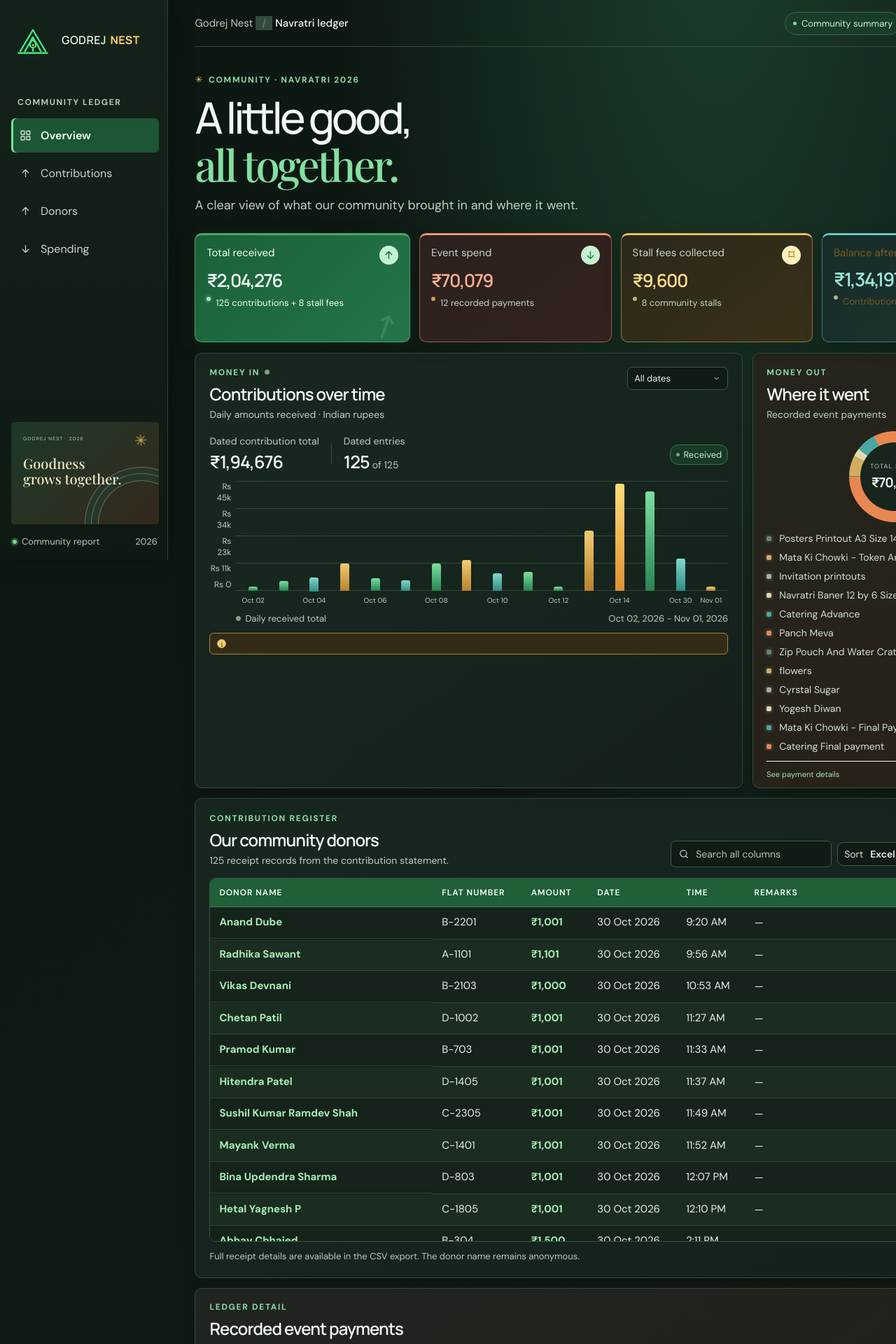
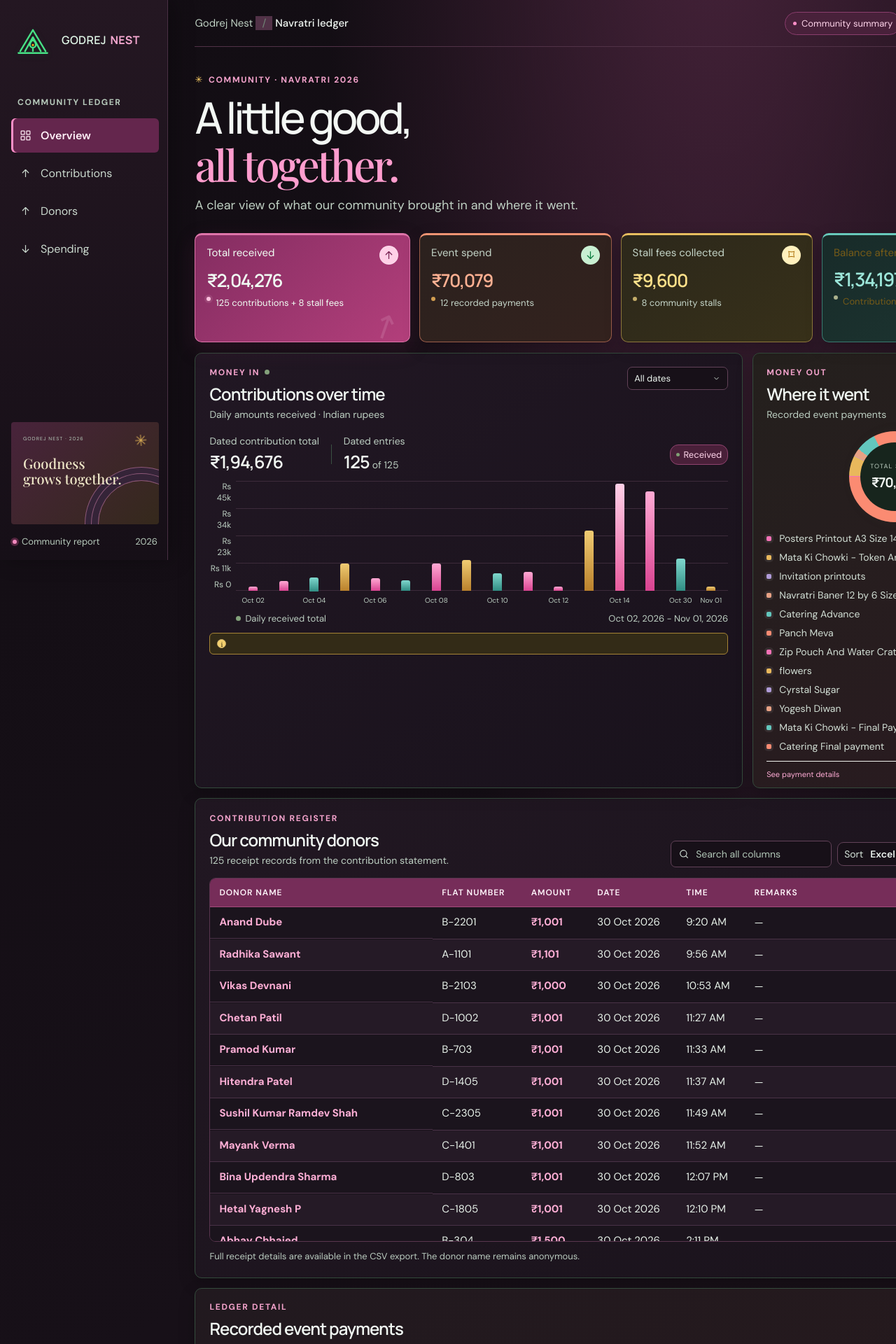
Before and after one commit to abhisheksawant52/Godrejnest, a React (Vite) app: page / in a window 1280 px wide. Shown: the top 1920 px of the page at 70% size. Built offline with nearby package versions, Linux system fonts and the light colour scheme; a web font is replaced by a local one.

Commit message:
Updating Data

```diff
--- a/src/main.jsx
+++ b/src/main.jsx
@@ -44,7 +44,7 @@
  const outOfYearReceipts=statement.receipts.filter(record=>{const date=parseStatementDate(record.date);return date&&date.getUTCFullYear()!==2026;});
  const outOfYearTotal=outOfYearReceipts.reduce((sum,record)=>sum+Number(record.amount||0),0);
  const trendNote=[outOfYearReceipts.length&&`${outOfYearReceipts.length} receipt${outOfYearReceipts.length===1?' is':'s are'} dated outside 2026 (${money(outOfYearTotal)} total); included in the overall contribution total but excluded from this 2026 trend.`].filter(Boolean).join(' ');
- const spendColors=['#63876a','#d2ad61','#a4b29c','#e4d7ad','#49a8a2','#e98751'];
+ const spendColors=['#f472b6','#e9b85c','#b09bd8','#e7a184','#63c7bd','#fb8b72'];
  let spendAngle=0;
  const spendGradient=`conic-gradient(${expenses.map((entry,index)=>{const start=spendAngle;spendAngle+=Number(entry.amount)/spendTotal*360;return `${spendColors[index%spendColors.length]} ${start}deg ${spendAngle}deg`;}).join(',')})`;
  const dateRange=visibleReceipts.length?`${visibleReceipts[0].day}, 2026 - ${visibleReceipts[visibleReceipts.length-1].day}, 2026`:'No dated entries';
--- a/src/styles.css
+++ b/src/styles.css
@@ -734,3 +734,60 @@
 }
 @media(hover:hover){.panel{transition:transform .2s ease,border-color .2s ease,box-shadow .2s ease}.panel:hover{transform:translateY(-2px);border-color:#52765d;box-shadow:0 14px 32px #0004}.export-button,.panel-link,.back-link,.scroll-top{transition:transform .18s ease,background-color .18s ease,color .18s ease}}
 @media(prefers-reduced-motion:reduce){html{scroll-behavior:auto}.panel,.stat-card,.side-nav a,.bar-column .bar,.export-button,.panel-link,.back-link,.scroll-top{transition:none!important;animation:none!important}.heading-aside-icon,.art-star{animation:none!important}}
+
+/* Pink and plum accents replace the previous green-led palette. */
+:root{--green:#f28abf;--green-dark:#d94891;--line:#513247}
+body{background:radial-gradient(ellipse at 80% -10%,#48233b 0%,transparent 39%),linear-gradient(145deg,#120d13 0%,#171018 54%,#1c1219 100%)}
+.sidebar{background:linear-gradient(180deg,#241722,#160f17);border-color:#493044}
+.brand-mark{stroke:#f28abf}.brand-name b,.sidebar>.brand .brand-name b{color:#f5a8d0}
+.side-nav a:hover{background:#392239}
+.side-nav a.active{background:#64264d;color:#fff0f7;box-shadow:inset 3px 0 #ff8fc8}
+.navratri-art{background:linear-gradient(135deg,#48233b,#35291c);color:#f5add1}
+.navratri-art:after{border-color:#8d5878;box-shadow:0 0 0 9px #352438,0 0 0 10px #8d5878,0 0 0 18px #352438,0 0 0 19px #8d5878}
+.topbar{border-color:#513247}.breadcrumb span,.divider{background-color:#513247}
+.privacy-chip{background:#48213a;border-color:#8a3d6d;color:#ffd5eb}.privacy-chip span{background:#ff8fc8}
+.round-avatar{background:#542949;color:#ffe3f1}
+.page-heading h1 em{color:#ff9dce}.kicker,.panel-kicker{color:#f4a3cc}
+.stat-card{border-top-color:#e975ad}
+.stat-primary{background:linear-gradient(135deg,#842d61,#b33f7b);border-color:#df75aa;box-shadow:0 10px 28px #5e1f4540}
+.stat-primary .stat-icon{background:#ffd0e7;color:#74204e}.stat-primary .stat-dot{background:#ffc1df}
+.stat-watermark{color:#ffe2f124}
+.trend-panel{background:linear-gradient(145deg,#211723,#19121c)}
+.breakdown-panel{background:linear-gradient(145deg,#24201d,#291a20)}
+.donors-panel{background:linear-gradient(145deg,#211722,#1a131c)}
+.activity-panel{background:linear-gradient(145deg,#21191f,#281a1c)}
+.stalls-panel{background:linear-gradient(145deg,#29211c,#302318)}
+.balance-panel{background:linear-gradient(135deg,#45233b,#321b30);border-color:#754263}
+.balance-panel h2 em,.balance-flower{color:#ffc0df}
+.select-pill,.table-search,.sort-select{background:#171018;border-color:#624258}
+.chart-badge{background:#492039;border-color:#90436f;color:#ffd5eb}
+.grid-lines i{background:#3d2b3b}
+.bar{background:linear-gradient(180deg,#ffaad4,#d94391)}
+.bar-column:nth-child(3n) .bar{background:linear-gradient(180deg,#80d8ce,#308d83)}
+.bar-column:nth-child(4n) .bar{background:linear-gradient(180deg,#f0cc73,#ba812c)}
+.bar-column:hover .bar,.bar-column.peak .bar{background:linear-gradient(180deg,#ffd0e7,#e85b9e)}
+.panel-link,.back-link{color:#ffacd5}.panel-link:hover,.back-link:hover{color:#ffe0ef}
+.donor-table-scroll,.table-scroll{background:#171018;border-color:#59364f}
+.donor-table th,.activity-panel th{background:#762d59;color:#fff5fa;border-color:#a54b7d}
+.donor-table td,.activity-panel td{background:#1b141d;border-color:#493247}
+.donor-table tbody tr:nth-child(even) td{background:#251a26}
+.donor-table tbody tr:hover td,.activity-panel tbody tr:hover td{background:#3d2438;color:#fff}
+.donor-name-cell,.donor-amount{color:#ffafd6!important}.amount-out{color:#ffab8b!important}
+.donor-table-scroll{scrollbar-color:#ee78b4 #392337}
+.donor-table-scroll::-webkit-scrollbar-track{background:#392337}
+.donor-table-scroll::-webkit-scrollbar-thumb{background:#ee78b4;border-color:#392337}
+.donor-table-scroll::-webkit-scrollbar-thumb:hover{background:#ffafd6}
+.stall-foot b{color:#ffafd6}.live-dot{background:#f28abf;box-shadow:0 0 0 3px #54243f}
+.footer .brand-name b{color:#f5a8d0}
+.scroll-top{background:linear-gradient(135deg,#ba3d7d,#783f83)}
+button:focus-visible,a:focus-visible,input:focus-visible,select:focus-visible{outline-color:#ff9dce}
+::selection{background:#a44378;color:#fff}
+@media(max-width:760px){
+ .mobile-nav{background:#1b121bf2;border-color:#593b50}
+ .mobile-nav a{border-color:#493247}.mobile-nav a svg{color:#f4a3cc}
+ .mobile-nav a.active{background:linear-gradient(110deg,#8c3268,#694179);border-color:#ec82b8;color:#fff}
+ .donor-table-scroll{background:#171018;border-color:#59364f}
+ .donor-table th,.activity-panel th{background:#762d59!important;border-bottom-color:#f28abf!important}
+ .donor-table td:nth-child(1){color:#ffafd6!important}
+}
+@media(hover:hover){.panel:hover{border-color:#794e6e}}
```
